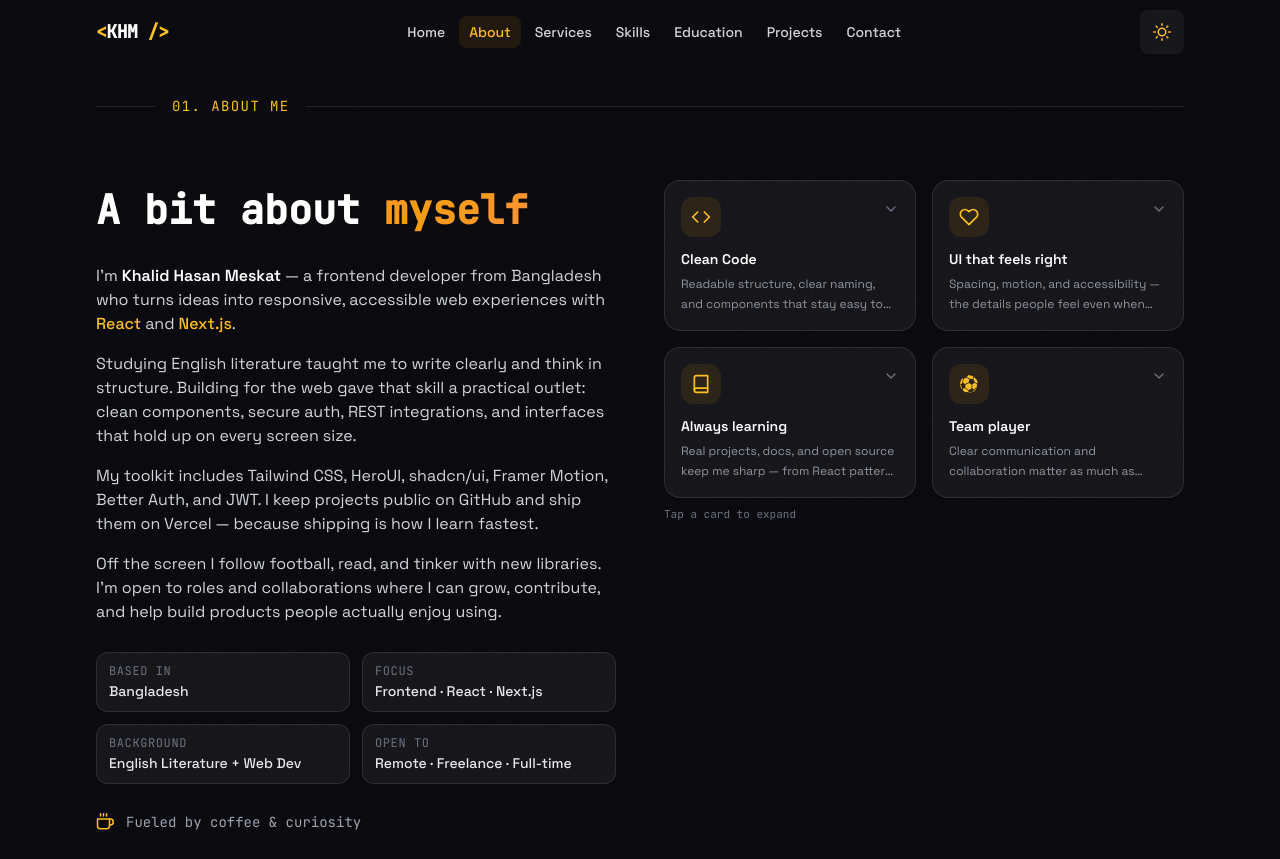
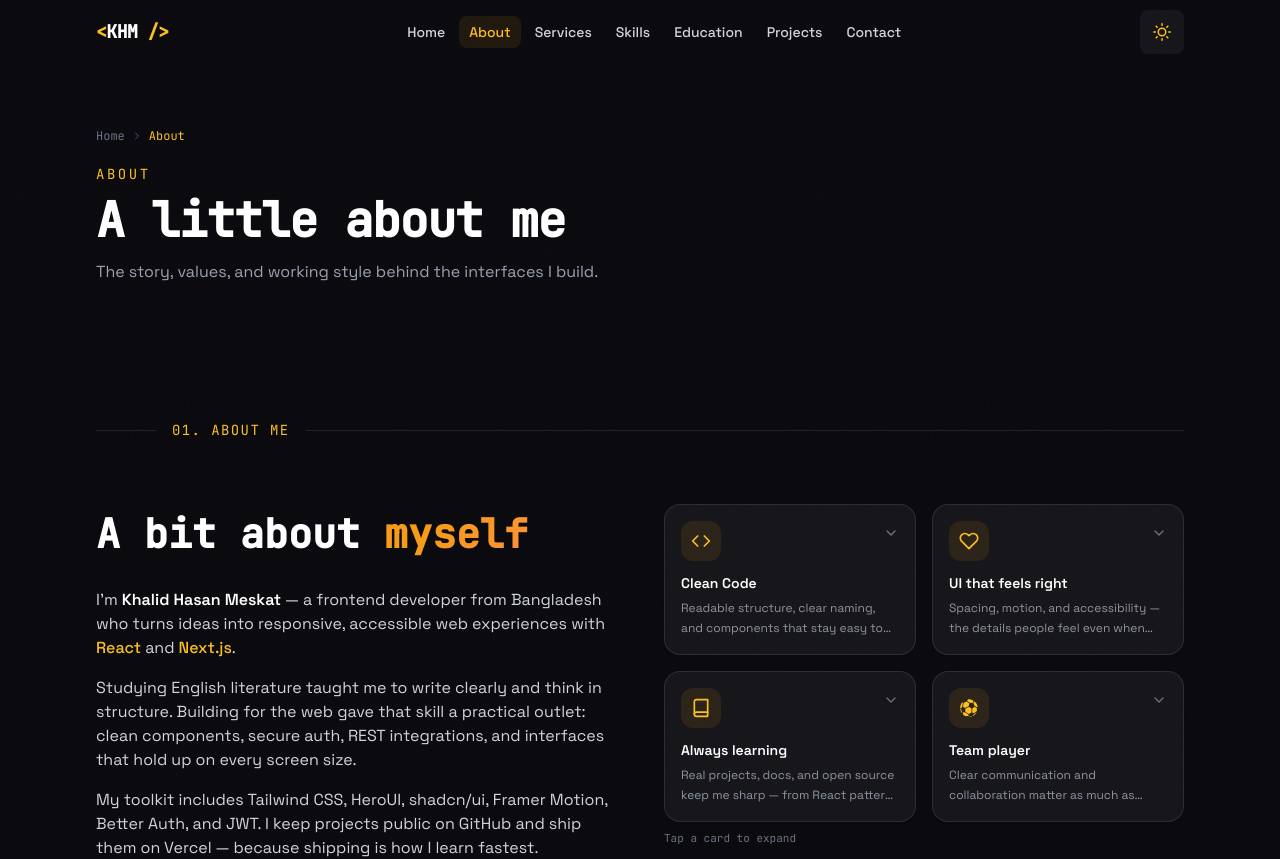
Before and after one commit to khalidhasan-m/portfolio_nextjs, a Next.js app: page /about in a window 1280 px wide. Shown: the top 859 px of the page. Built offline with nearby package versions, Linux system fonts and the light colour scheme.

Commit message:
Add page headers and breadcrumbs

```diff
--- a/src/app/about/page.jsx
+++ b/src/app/about/page.jsx
@@ -1,7 +1,19 @@
 import Navbar from "@/components/Navbar";
 import Footer from "@/components/Footer";
+import PageHeader from "@/components/PageHeader";
 import About from "@/components/About";
 
 export default function AboutPage() {
-  return <><Navbar /><main id="main-content" role="main" tabIndex={-1}><div className="noise-bg"><About /></div></main><Footer /></>;
+  return (
+    <>
+      <Navbar />
+      <main id="main-content" role="main" tabIndex={-1}>
+        <div className="noise-bg">
+          <PageHeader eyebrow="About" title="A little about me" description="The story, values, and working style behind the interfaces I build." />
+          <About />
+        </div>
+      </main>
+      <Footer />
+    </>
+  );
 }
--- a/src/app/contact/page.jsx
+++ b/src/app/contact/page.jsx
@@ -1,4 +1,18 @@
 import Navbar from "@/components/Navbar";
 import Footer from "@/components/Footer";
+import PageHeader from "@/components/PageHeader";
 import Contact from "@/components/Contact";
-export default function ContactPage(){return <><Navbar/><main id="main-content" role="main" tabIndex={-1}><div className="noise-bg"><Contact/></div></main><Footer/></>}
+export default function ContactPage() {
+  return (
+    <>
+      <Navbar />
+      <main id="main-content" role="main" tabIndex={-1}>
+        <div className="noise-bg">
+          <PageHeader eyebrow="Contact" title="Let's work together" description="Have a project in mind? Share a few details and start a conversation." />
+          <Contact />
+        </div>
+      </main>
+      <Footer />
+    </>
+  );
+}
--- a/src/app/education/page.jsx
+++ b/src/app/education/page.jsx
@@ -1,4 +1,18 @@
 import Navbar from "@/components/Navbar";
 import Footer from "@/components/Footer";
+import PageHeader from "@/components/PageHeader";
 import Education from "@/components/Education";
-export default function EducationPage(){return <><Navbar/><main id="main-content" role="main" tabIndex={-1}><div className="noise-bg"><Education/></div></main><Footer/></>}
+export default function EducationPage() {
+  return (
+    <>
+      <Navbar />
+      <main id="main-content" role="main" tabIndex={-1}>
+        <div className="noise-bg">
+          <PageHeader eyebrow="Education" title="Learning and experience" description="A concise view of the foundations and experience shaping my work." />
+          <Education />
+        </div>
+      </main>
+      <Footer />
+    </>
+  );
+}
--- a/src/app/projects/page.jsx
+++ b/src/app/projects/page.jsx
@@ -1,4 +1,18 @@
 import Navbar from "@/components/Navbar";
 import Footer from "@/components/Footer";
+import PageHeader from "@/components/PageHeader";
 import Projects from "@/components/Projects";
-export default function ProjectsPage(){return <><Navbar/><main id="main-content" role="main" tabIndex={-1}><div className="noise-bg"><Projects/></div></main><Footer/></>}
+export default function ProjectsPage() {
+  return (
+    <>
+      <Navbar />
+      <main id="main-content" role="main" tabIndex={-1}>
+        <div className="noise-bg">
+          <PageHeader eyebrow="Projects" title="Selected work" description="A selection of full-stack products, experiments, and client-focused builds." />
+          <Projects />
+        </div>
+      </main>
+      <Footer />
+    </>
+  );
+}
--- a/src/app/services/page.jsx
+++ b/src/app/services/page.jsx
@@ -1,7 +1,19 @@
 import Navbar from "@/components/Navbar";
 import Footer from "@/components/Footer";
+import PageHeader from "@/components/PageHeader";
 import Services from "@/components/Services";
 
 export default function ServicesPage() {
-  return <><Navbar /><main id="main-content" role="main" tabIndex={-1}><div className="noise-bg"><Services /></div></main><Footer /></>;
+  return (
+    <>
+      <Navbar />
+      <main id="main-content" role="main" tabIndex={-1}>
+        <div className="noise-bg">
+          <PageHeader eyebrow="Services" title="How I can help" description="Focused frontend and full-stack support for useful, polished digital products." />
+          <Services />
+        </div>
+      </main>
+      <Footer />
+    </>
+  );
 }
--- a/src/app/skills/page.jsx
+++ b/src/app/skills/page.jsx
@@ -1,4 +1,18 @@
 import Navbar from "@/components/Navbar";
 import Footer from "@/components/Footer";
+import PageHeader from "@/components/PageHeader";
 import Skills from "@/components/Skills";
-export default function SkillsPage(){return <><Navbar/><main id="main-content" role="main" tabIndex={-1}><div className="noise-bg"><Skills/></div></main><Footer/></>}
+export default function SkillsPage() {
+  return (
+    <>
+      <Navbar />
+      <main id="main-content" role="main" tabIndex={-1}>
+        <div className="noise-bg">
+          <PageHeader eyebrow="Skills" title="My technical toolkit" description="The technologies and practices I use to turn ideas into reliable products." />
+          <Skills />
+        </div>
+      </main>
+      <Footer />
+    </>
+  );
+}
--- /dev/null
+++ b/src/components/PageHeader.jsx
@@ -0,0 +1,34 @@
+import Link from "next/link";
+import { FiChevronRight } from "react-icons/fi";
+
+export default function PageHeader({ eyebrow, title, description }) {
+  return (
+    <header className="pt-28 pb-8 sm:pt-32 sm:pb-10">
+      <div className="max-w-6xl mx-auto px-4 sm:px-6 lg:px-8">
+        <nav aria-label="Breadcrumb" className="flex items-center gap-1.5 text-xs font-mono mb-5">
+          <Link
+            href="/"
+            className="text-gray-500 dark:text-gray-500 hover:text-amber-600 dark:hover:text-amber-400 transition-colors"
+          >
+            Home
+          </Link>
+          <FiChevronRight className="text-gray-400 dark:text-gray-600" aria-hidden="true" />
+          <span className="text-amber-700 dark:text-amber-400" aria-current="page">
+            {eyebrow}
+          </span>
+        </nav>
+        <p className="text-xs sm:text-sm font-mono uppercase tracking-[0.18em] text-amber-700 dark:text-amber-400 mb-3">
+          {eyebrow}
+        </p>
+        <h1 className="text-3xl sm:text-4xl lg:text-5xl font-bold font-mono tracking-tight text-gray-900 dark:text-white">
+          {title}
+        </h1>
+        {description && (
+          <p className="mt-4 max-w-2xl text-sm sm:text-base leading-relaxed text-gray-600 dark:text-gray-400">
+            {description}
+          </p>
+        )}
+      </div>
+    </header>
+  );
+}
```
